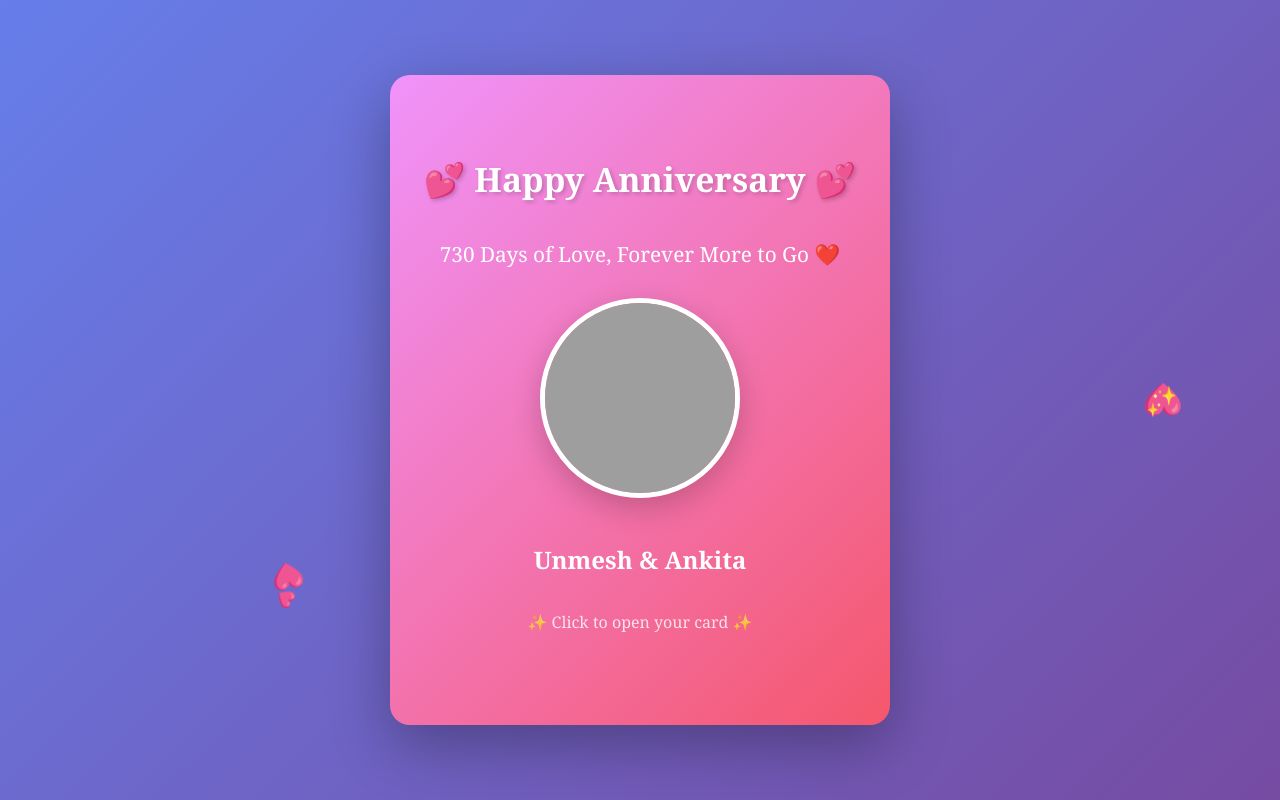
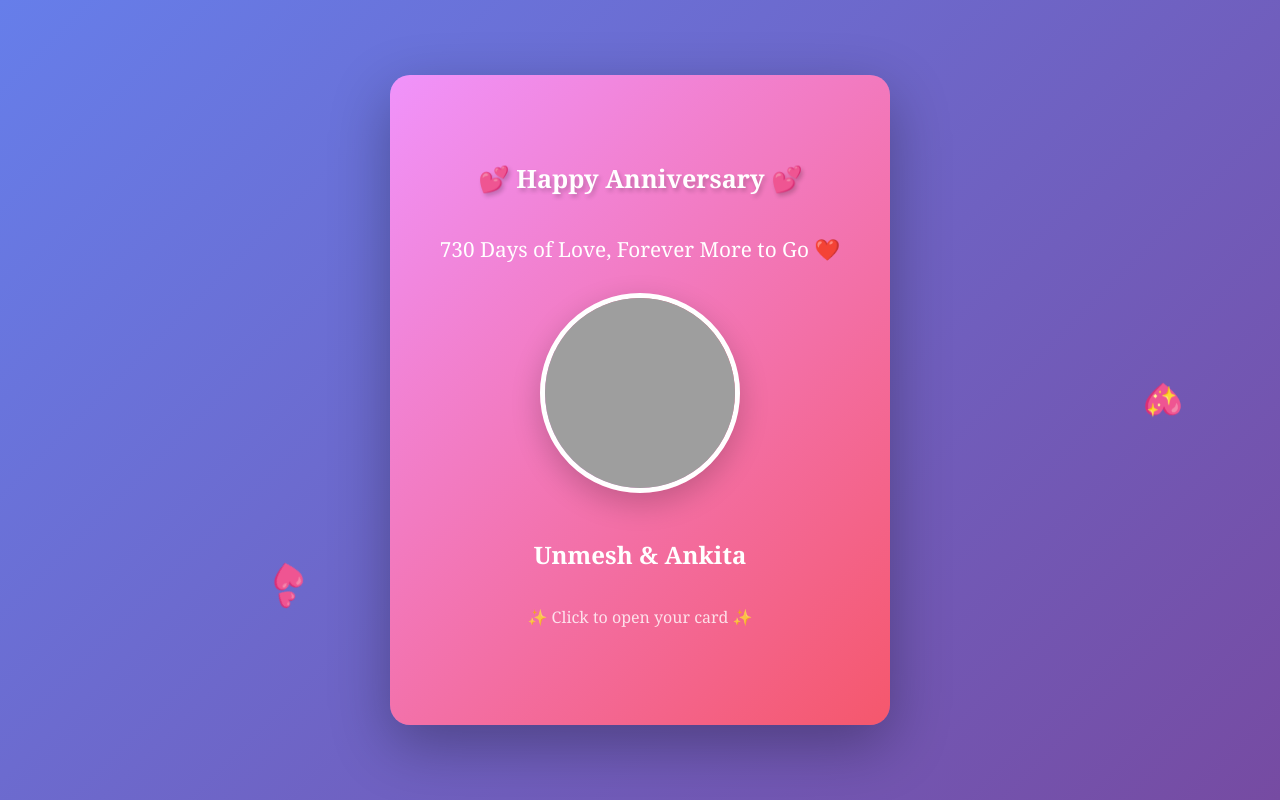
Before and after one commit to unmesh-bhole-30/anniversary, a plain HTML site: page index.html in a window 1280 px wide. Drawn offline with Linux system fonts and the light colour scheme; grey boxes are pictures that could not be loaded.

Commit message:
Initial commit

```diff
--- a/index.html
+++ b/index.html
@@ -229,7 +229,7 @@
         <div class="card" id="card">
             <div class="card-face card-front">
                 <div class="front-content" style="display: flex; flex-direction: column; align-items: center; justify-content: center; height: 100%;">
-                    <div style="font-size: 2.0em; font-weight: bold; margin-bottom: 20px; text-shadow: 2px 2px 4px rgba(0, 0, 0, 0.2); animation: pulse 2s infinite; white-space: nowrap; text-align: center;">💕 Happy Anniversary 💕</div>
+                    <div style="font-size: 1.5em; font-weight: bold; margin-bottom: 20px; text-shadow: 2px 2px 4px rgba(0, 0, 0, 0.2); animation: pulse 2s infinite; white-space: nowrap; text-align: center;">💕 Happy Anniversary 💕</div>
                     <div class="spacer" style="height:20px;" aria-hidden="true"></div>
                     <p>730 Days of Love, Forever More to Go ❤️</p>
                     <div class="photo-frame">
```
